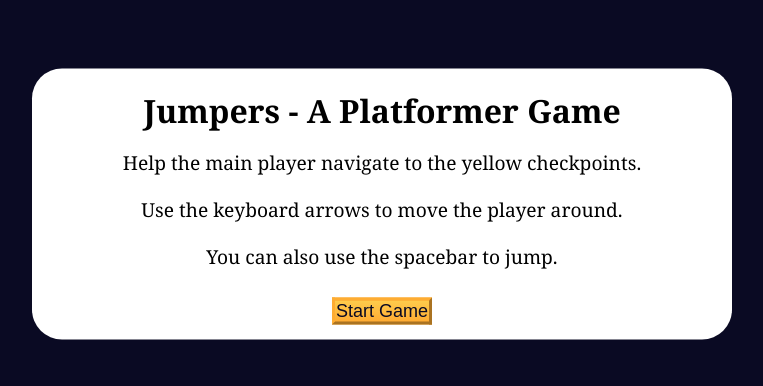
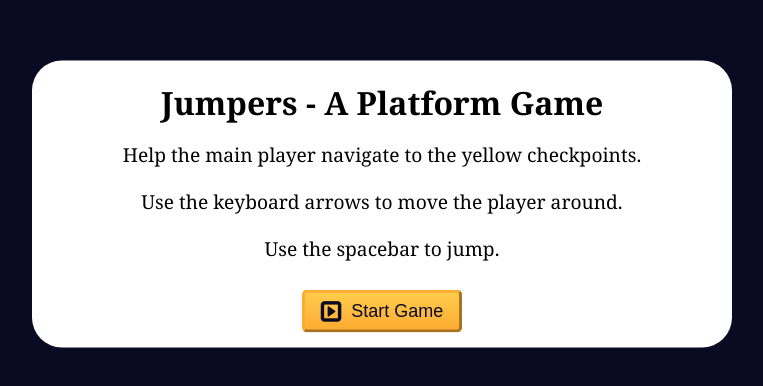
Before and after one commit to aj910/platform-game, a plain HTML site: page index.html in a window 1280 px wide. Shown: the part 196-582 px from the top of the page, without its empty margins (258-1021 px from the left). Drawn offline with Linux system fonts and the light colour scheme.

Commit message:
icons & additional styles

```diff
--- a/index.html
+++ b/index.html
@@ -4,22 +4,23 @@
     <meta charset="UTF-8" />
     <meta http-equiv="X-UA-Compatible" content="IE=edge" />
     <meta name="viewport" content="width=device-width, initial-scale=1.0" />
+    <link rel="stylesheet" href="https://cdnjs.cloudflare.com/ajax/libs/font-awesome/4.7.0/css/font-awesome.min.css">
     <title>Platform Game</title>
     <link rel="stylesheet" href="./styles.css" />
   </head>
   <body>
     <div class="start-screen">
-      <h1 class="main-title">Jumpers - A Platformer Game</h1>
+      <h1 class="main-title">Jumpers - A Platform Game</h1>
       <p class="instructions">
         Help the main player navigate to the yellow checkpoints.
       </p>
       <p class="instructions">
         Use the keyboard arrows to move the player around.
       </p>
-      <p class="instructions">You can also use the spacebar to jump.</p>
+      <p class="instructions">Use the spacebar to jump.</p>
 
       <div class="btn-container">
-        <button class="btn" id="start-btn">Start Game</button>
+        <button class="btn" id="start-btn"><i class="fa fa-caret-square-o-right fa-lg"></i>Start Game</button>
       </div>
     </div>
 
--- a/styles.css
+++ b/styles.css
@@ -41,14 +41,20 @@
 
   .btn {
     cursor: pointer;
-    width: 100px;
+    width: 160px;
     margin: 10px;
+    border-radius: 5px;
+    padding: 8px;
     color: #0a0a23;
     font-size: 18px;
     background-color: var(--golden-yellow);
     background-image: linear-gradient(#fecc4c, #ffac33);
     border-color: var(--golden-yellow);
     border-width: 3px;
+  }
+
+  .btn .fa {
+   margin-right: 10px;
   }
 
   .btn:hover {
@@ -65,6 +71,7 @@
     position: absolute;
     left: 0;
     right: 0;
+    margin-top: 8px;
     margin-left: auto;
     margin-right: auto;
     width: 100%;
```
